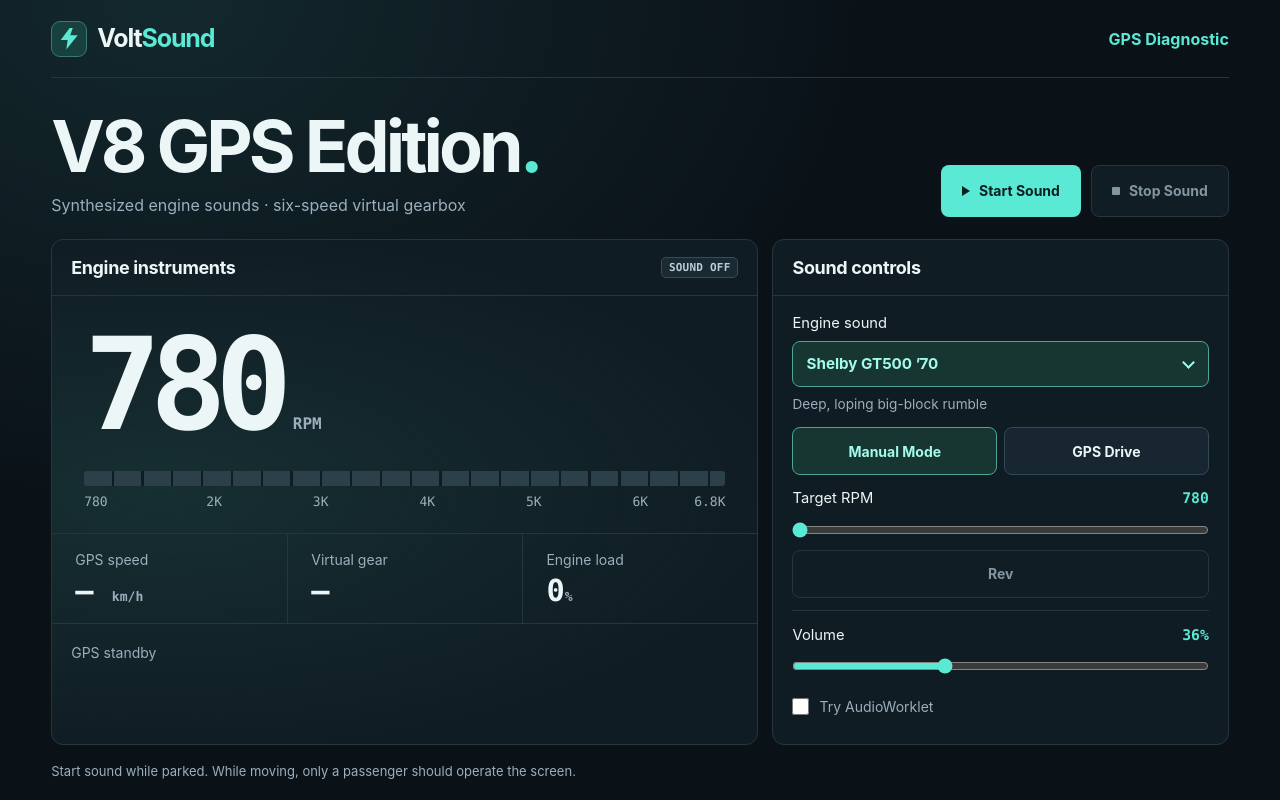
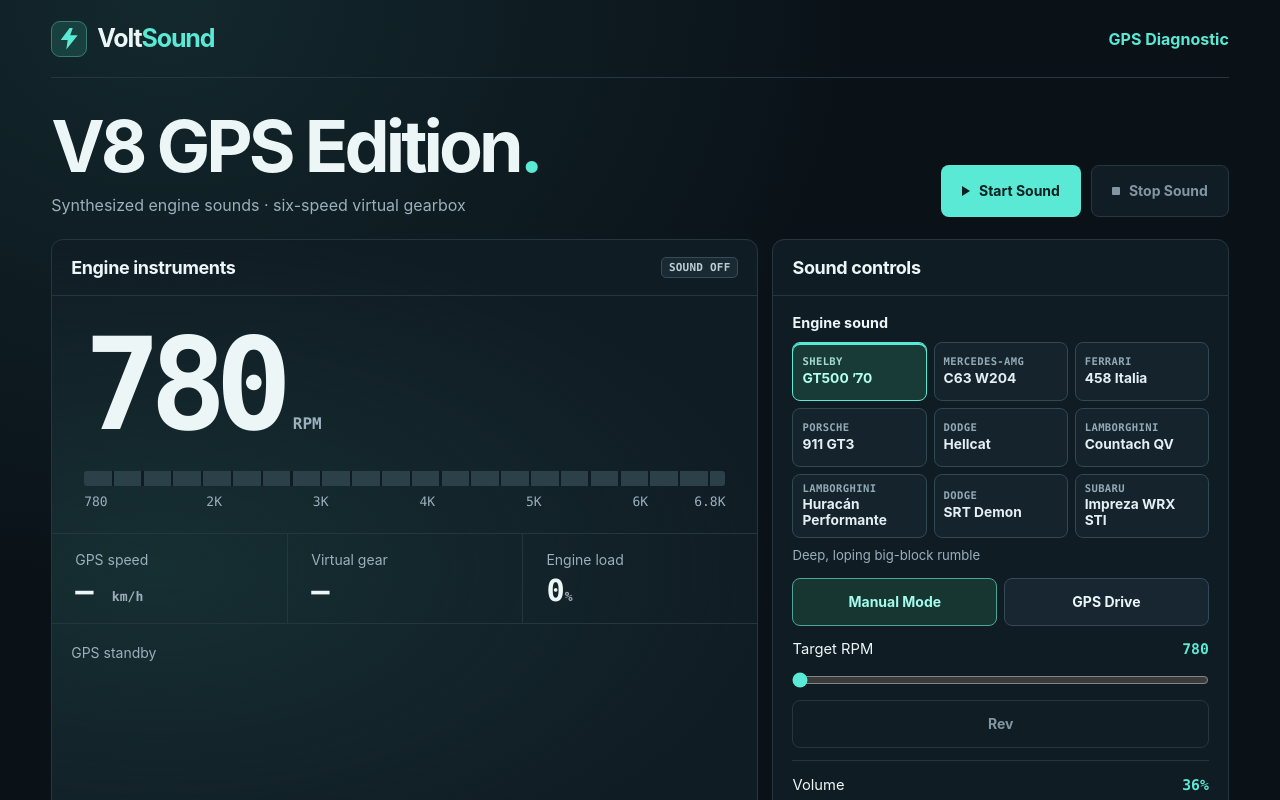
Before and after one commit to nika-shvangiradze/tesla-sound, a Next.js app: page / in a window 1280 px wide. Shown: the top 800 px of the page. Built offline with nearby package versions, Linux system fonts and the light colour scheme.

Commit message:
Replace the engine dropdown with selectable cards

```diff
--- a/app/engine.css
+++ b/app/engine.css
@@ -71,42 +71,43 @@
 .gear-strip .current-gear { color: #0b2421; border-color: var(--accent); background: var(--accent); }
 .engine-settings-body { padding: 16px 19px; }
 .mode-picker { display: grid; grid-template-columns: 1fr 1fr; gap: 7px; }
-.voice-picker { display: grid; gap: 7px; margin-bottom: 13px; }
-.voice-select { position: relative; }
-.voice-select select {
-  display: block;
-  width: 100%;
-  min-height: 46px;
-  appearance: none;
-  padding: 8px 40px 8px 13px;
-  border: 1px solid #4da598;
+.voice-picker { min-width: 0; margin: 0 0 13px; padding: 0; border: 0; }
+.voice-picker legend { padding: 0; margin-bottom: 8px; font-weight: 650; font-size: .9rem; }
+.voice-grid { display: grid; grid-template-columns: repeat(3, minmax(0, 1fr)); gap: 7px; }
+.voice-choice { min-width: 0; }
+.voice-card {
+  display: flex;
+  flex-direction: column;
+  justify-content: center;
+  gap: 3px;
+  height: 100%;
+  min-height: 59px;
+  padding: 8px 9px;
+  border: 1px solid #324852;
   border-radius: 8px;
-  background: #173632;
-  color: #a4fbec;
-  font-size: .95rem;
-  font-weight: 650;
+  background: #14232c;
+  cursor: pointer;
+  transition: background-color 150ms ease, border-color 150ms ease;
 }
-.voice-select::after {
-  position: absolute;
-  top: calc(50% - 6px);
-  right: 16px;
-  width: 9px;
-  height: 9px;
-  border-right: 2px solid #a4fbec;
-  border-bottom: 2px solid #a4fbec;
-  content: '';
-  transform: rotate(45deg);
-  pointer-events: none;
+.voice-make { color: #92aab6; font: 600 .66rem/1.1 var(--mono); letter-spacing: .035em; text-transform: uppercase; }
+.voice-model { color: #e3eff4; font-size: .86rem; font-weight: 690; line-height: 1.14; overflow-wrap: anywhere; }
+.voice-card:hover { border-color: #587b84; background: #1c3038; }
+.voice-radio:checked + .voice-card {
+  border-color: var(--accent);
+  background: #183b37;
+  box-shadow: inset 0 2px 0 #59e9d4;
 }
-.voice-select option { background: var(--panel); color: var(--text); }
-.voice-picker p { color: var(--muted); font-size: .85rem; }
+.voice-radio:checked + .voice-card .voice-make { color: #a4d9ce; }
+.voice-radio:checked + .voice-card .voice-model { color: #b2fff0; }
+.voice-radio:focus-visible + .voice-card { outline: 2px solid var(--accent); outline-offset: 2px; }
+.voice-description { min-height: 1.45em; margin-top: 8px; color: var(--muted); font-size: .82rem; line-height: 1.45; }
 .mode-picker .button[aria-pressed="true"] { color: #a4fbec; border-color: #4da598; background: #173632; }
 .mode-controls { margin: 12px 0; min-height: 104px; }
 .drive-explanation { display: grid; align-items: center; color: var(--muted); line-height: 1.45; }
 .dial-label { display: flex; justify-content: space-between; gap: 10px; font-size: .92rem; }
 .dial-label b { font-family: var(--mono); color: var(--accent); }
 .engine-settings input[type="range"] { display: block; width: 100%; height: 40px; accent-color: var(--accent); }
-.engine-settings input:focus-visible, .voice-select select:focus-visible, .engine-nav:focus-visible { outline: 2px solid var(--accent); outline-offset: 3px; }
+.engine-settings input:not(.voice-radio):focus-visible, .engine-nav:focus-visible { outline: 2px solid var(--accent); outline-offset: 3px; }
 .rev-button { width: 100%; }
 .volume-controls { padding-top: 13px; border-top: 1px solid var(--line); }
 .worklet-option { display: flex; align-items: center; gap: 10px; width: fit-content; min-height: 42px; color: var(--muted); font-size: .875rem; }
@@ -118,14 +119,29 @@
   .engine-intro { margin-block: 19px 15px; }
   .engine-intro h1 { font-size: clamp(2.35rem, 5.2vw, 4.25rem); }
   .engine-settings-body { padding-block: 11px; }
-  .voice-picker { gap: 4px; margin-bottom: 8px; }
+  .voice-picker { margin-bottom: 9px; }
   .mode-controls { margin-block: 9px; min-height: 0; }
   .volume-controls { padding-top: 8px; }
+}
+@media (min-width: 736px) and (max-height: 660px) {
+  .engine-shell .topbar { min-height: 58px; }
+  .engine-intro { margin-block: 13px; }
+  .engine-grid { grid-template-columns: minmax(0, 1.3fr) minmax(0, 1fr); }
+  .voice-grid { gap: 5px; }
+  .voice-card { min-height: 48px; padding: 5px 7px; }
+  .engine-settings input[type="range"] { height: 32px; }
 }
 @media (max-width: 735px) {
   .engine-grid { grid-template-columns: minmax(0, 1fr); }
   .engine-intro { align-items: flex-start; gap: 14px; }
 }
+@media (max-width: 420px) {
+  .voice-card { padding-inline: 7px; }
+  .voice-model { font-size: .81rem; }
+}
+@media (max-width: 360px) {
+  .voice-grid { grid-template-columns: repeat(2, minmax(0, 1fr)); }
+}
 @media (prefers-reduced-motion: reduce) {
-  .tach-fill { transition: none; }
+  .tach-fill, .voice-card { transition: none; }
 }
--- a/components/engine-console.tsx
+++ b/components/engine-console.tsx
@@ -2,7 +2,7 @@
 
 import Link from 'next/link';
 import { IDLE_RPM } from '../lib/drive-model';
-import { ENGINE_VOICES, VOICE_IDS, type VoiceId } from '../lib/engine-wave';
+import { ENGINE_VOICES, VOICE_IDS } from '../lib/engine-wave';
 import { useEngine } from '../lib/use-engine';
 
 const gearNumbers = [1, 2, 3, 4, 5, 6];
@@ -88,16 +88,25 @@ export default function EngineConsole() {
           <section className="panel engine-settings" aria-labelledby="engine-controls">
             <div className="panel-heading"><h2 id="engine-controls">Sound controls</h2></div>
             <div className="engine-settings-body">
-              <div className="voice-picker">
-                <label className="dial-label" htmlFor="engine-voice">Engine sound</label>
-                <div className="voice-select">
-                  <select id="engine-voice" value={engine.voice}
-                    onChange={(event) => engine.setVoice(event.target.value as VoiceId)}>
-                    {VOICE_IDS.map((id) => <option key={id} value={id}>{ENGINE_VOICES[id].label}</option>)}
-                  </select>
+              <fieldset className="voice-picker">
+                <legend>Engine sound</legend>
+                <div className="voice-grid">
+                  {VOICE_IDS.map((id) => {
+                    const { make, model } = ENGINE_VOICES[id];
+                    return (
+                      <div key={id} className="voice-choice">
+                        <input className="sr-only voice-radio" type="radio" name="engine-voice" id={`voice-${id}`}
+                          value={id} checked={engine.voice === id} onChange={() => engine.setVoice(id)} />
+                        <label className="voice-card" htmlFor={`voice-${id}`}>
+                          <span className="voice-make">{make}</span>
+                          <span className="voice-model">{model}</span>
+                        </label>
+                      </div>
+                    );
+                  })}
                 </div>
-                <p>{voice.description}</p>
-              </div>
+                <p className="voice-description">{voice.description}</p>
+              </fieldset>
               <div className="mode-picker" aria-label="Engine mode" role="group">
                 <button className="button" aria-pressed={mode === 'manual'} onClick={() => engine.setMode('manual')}>Manual Mode</button>
                 <button className="button" aria-pressed={mode === 'gps'} onClick={() => engine.setMode('gps')}>GPS Drive</button>
--- a/lib/engine-wave.ts
+++ b/lib/engine-wave.ts
@@ -1,7 +1,8 @@
 export const REFERENCE_RPM = 1_600;
 
 type EngineVoice = {
-  label: string;
+  make: string;
+  model: string;
   description: string;
   banks: readonly number[];
   pulseStrength: readonly number[];
@@ -24,7 +25,8 @@ const FLAT_SIX_BANKS = [0, 1, 0, 1, 0, 1];
 
 export const ENGINE_VOICES = {
   shelby: {
-    label: 'Shelby GT500 ’70',
+    make: 'Shelby',
+    model: 'GT500 ’70',
     description: 'Deep, loping big-block rumble',
     banks: CROSS_PLANE_BANKS,
     pulseStrength: [1.12, 0.83, 1.09, 0.89, 1.04, 0.91, 1.13, 0.81],
@@ -41,7 +43,8 @@ export const ENGINE_VOICES = {
     whine: null,
   },
   c63: {
-    label: 'C63 AMG W204',
+    make: 'Mercedes-AMG',
+    model: 'C63 W204',
     description: 'Tight pulses and a brighter exhaust note',
     banks: CROSS_PLANE_BANKS,
     pulseStrength: [1.02, 0.97, 1.03, 0.95, 1.02, 0.96, 1.04, 0.97],
@@ -58,7 +61,8 @@ export const ENGINE_VOICES = {
     whine: null,
   },
   ferrari: {
-    label: 'Ferrari 458 Italia',
+    make: 'Ferrari',
+    model: '458 Italia',
     description: 'High-revving flat-plane V8',
     banks: FLAT_PLANE_BANKS,
     pulseStrength: [1.02, 0.99, 0.97, 1.01, 1, 0.96, 1.03, 1],
@@ -75,7 +79,8 @@ export const ENGINE_VOICES = {
     whine: null,
   },
   porsche: {
-    label: 'Porsche 911 GT3',
+    make: 'Porsche',
+    model: '911 GT3',
     description: 'Metallic flat-six exhaust note',
     banks: FLAT_SIX_BANKS,
     pulseStrength: [1, 0.96, 1.04, 0.95, 1.02, 0.98],
@@ -92,7 +97,8 @@ export const ENGINE_VOICES = {
     whine: null,
   },
   hellcat: {
-    label: 'Dodge Challenger Hellcat',
+    make: 'Dodge',
+    model: 'Hellcat',
     description: 'HEMI V8 rumble with supercharger whine under load',
     banks: CROSS_PLANE_BANKS,
     pulseStrength: [1.06, 0.9, 1.07, 0.94, 1.04, 0.91, 1.08, 0.92],
@@ -109,7 +115,8 @@ export const ENGINE_VOICES = {
     whine: { level: 0.16, rpmRatio: 0.30 },
   },
   countach: {
-    label: 'Lamborghini Countach QV',
+    make: 'Lamborghini',
+    model: 'Countach QV',
     description: 'Layered, resonant classic V12',
     banks: [0, 1, 0, 1, 0, 1, 0, 1, 0, 1, 0, 1],
     pulseStrength: [1.03, 0.95, 1.01, 0.97, 1.04, 0.96, 1, 0.98, 1.02, 0.95, 1.04, 0.97],
@@ -126,7 +133,8 @@ export const ENGINE_VOICES = {
     whine: null,
   },
   huracan: {
-    label: 'Lamborghini Huracán Performante',
+    make: 'Lamborghini',
+    model: 'Huracán Performante',
     description: 'Sharp, high-revving V10',
     banks: [0, 1, 0, 1, 1, 0, 1, 0, 1, 0],
     pulseStrength: [1.04, 0.97, 1.02, 0.98, 1.01, 0.96, 1.04, 0.97, 1.02, 0.99],
@@ -143,7 +151,8 @@ export const ENGINE_VOICES = {
     whine: null,
   },
   demon: {
-    label: 'Dodge Challenger SRT Demon',
+    make: 'Dodge',
+    model: 'SRT Demon',
     description: 'Heavy HEMI rumble and aggressive supercharger whine',
     banks: CROSS_PLANE_BANKS,
     pulseStrength: [1.14, 0.85, 1.1, 0.94, 1.075, 0.89, 1.09, 0.94],
@@ -160,7 +169,8 @@ export const ENGINE_VOICES = {
     whine: { level: 0.23, rpmRatio: 0.35 },
   },
   subaru: {
-    label: 'Subaru Impreza WRX STI',
+    make: 'Subaru',
+    model: 'Impreza WRX STI',
     description: 'Offbeat flat-four burble with a light turbo whistle',
     banks: [0, 0, 1, 1],
     pulseStrength: [1.09, 0.86, 1.06, 0.90],
```
